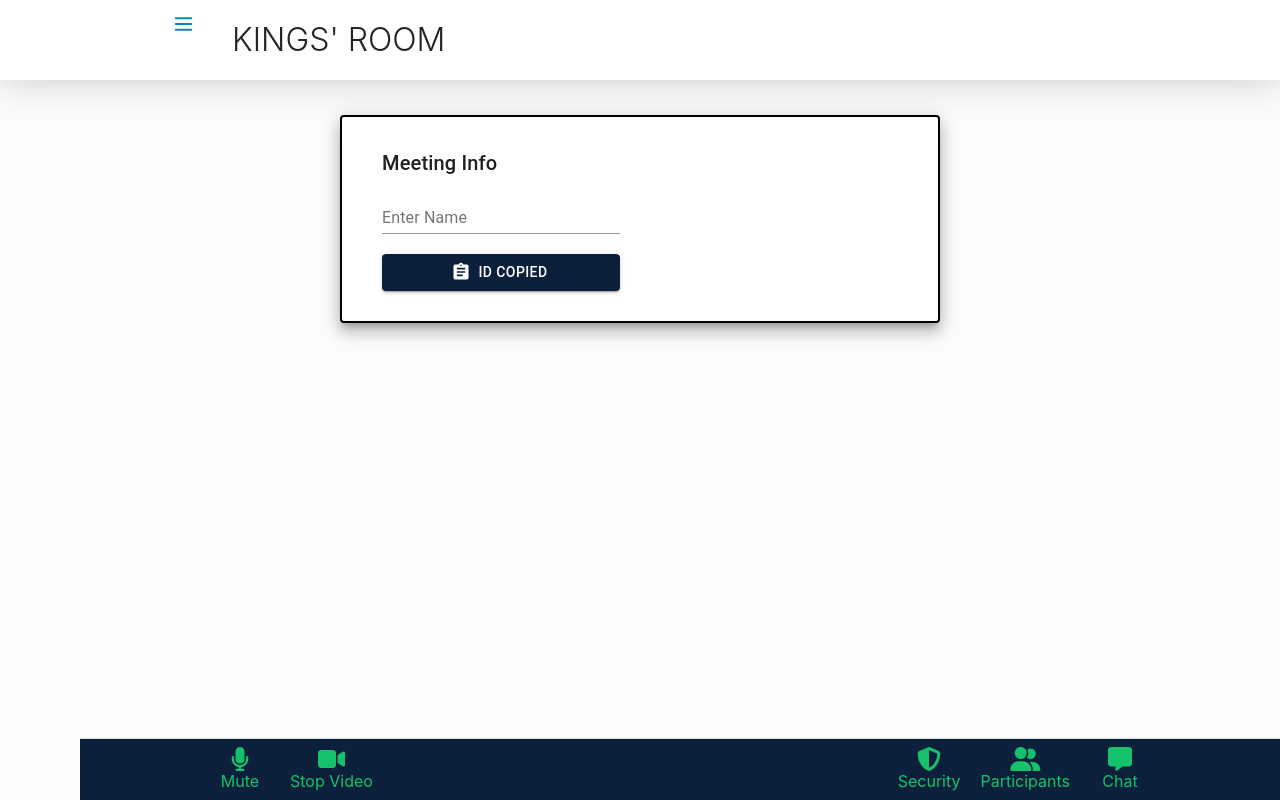
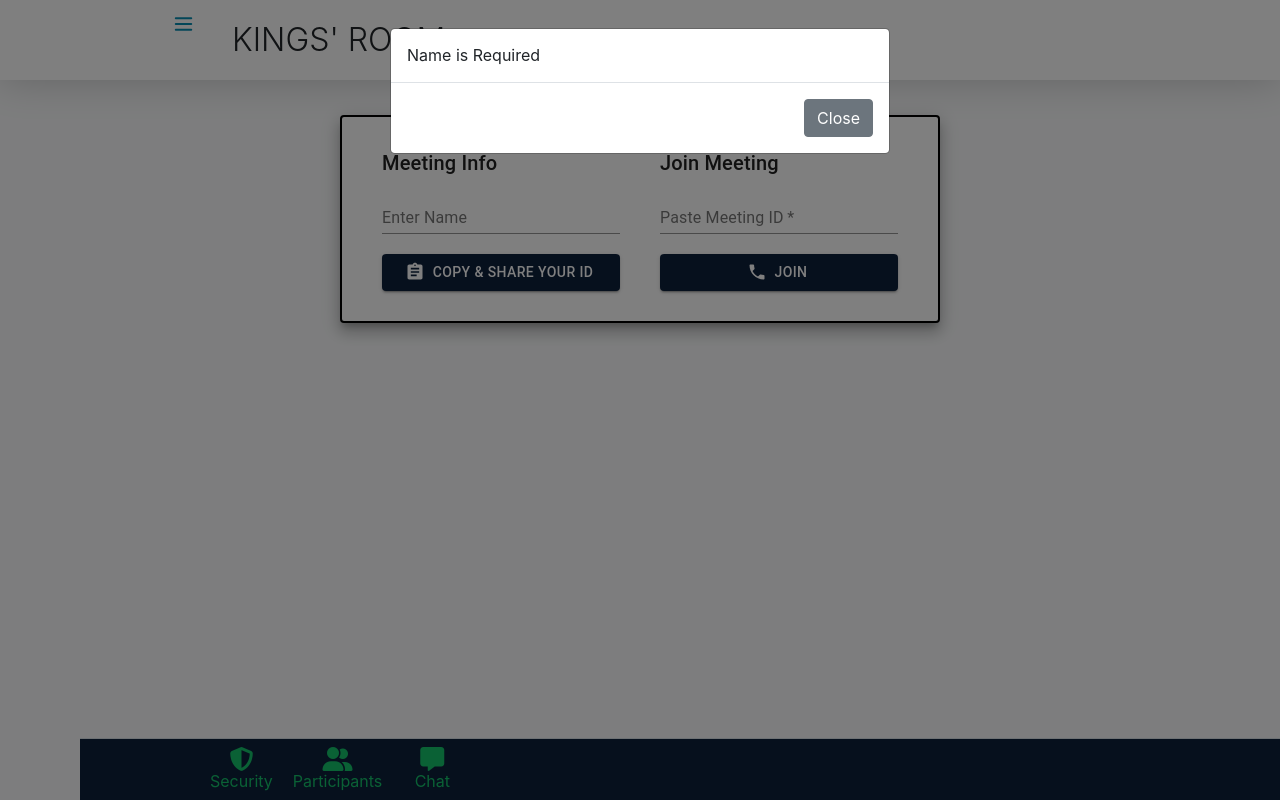
Before and after one commit to eyong-joel7/kings-video-conferencing, a React (Create React App) app: page / in a window 1280 px wide. Both pictures are taken after a click on the button "COPY & SHARE YOUR ID". Built offline with nearby package versions, Linux system fonts and the light colour scheme; no server answers.

Commit message:
Notificaion and Boundaries

```diff
--- a/package.json
+++ b/package.json
@@ -13,6 +13,7 @@
 		"eslint-config-standard": "^16.0.3",
 		"peerjs": "^1.3.1",
 		"react": "^17.0.2",
+		"react-bootstrap": "^1.6.1",
 		"react-copy-to-clipboard": "^5.0.3",
 		"react-dom": "^17.0.1",
 		"react-responsive": "^9.0.0-beta.3",
--- a/src/App.js
+++ b/src/App.js
@@ -7,6 +7,7 @@ const App = () => {
 
   return (
     <Curriculum />
+
   );
 };
 
--- a/src/components/Curricumlum/index.js
+++ b/src/components/Curricumlum/index.js
@@ -286,7 +286,7 @@ const closeNav = ()=>{
                     <VideoPlayer />
                     {
                       (!callAccepted || callEnded) &&  <Sidebar>
-                      <Notifications />
+                      <Notifications show = {true} />
                     </Sidebar>
                     }
 
--- a/src/components/MainControls/index.js
+++ b/src/components/MainControls/index.js
@@ -5,25 +5,30 @@ import { SocketContext } from '../../Context';
 import './style.css';
 
 const MainControls = ()=>{
-    const {callAccepted, leaveCall,playStop, muteUnmute, main__mute_button, main__video_button} = useContext(SocketContext);
+    const {callAccepted, leaveCall,playStop, muteUnmute, main__mute_button, main__video_button, stream} = useContext(SocketContext);
     const isMobile = useMediaQuery({
         query: "(max-device-width: 480px)",
       });
 
     return (
         <div class="main__controls">
+           {
+               stream && (
                 <div class="main__controls__block">
                 <div ref = {main__mute_button} onClick={muteUnmute} class="main__controls__button main__mute_button">
                    <i class="fas fa-microphone"></i>
                    <span>Mute</span>
-                  {/* let this be dynamic */}
+
                 </div>
                 <div ref = {main__video_button} onClick={playStop} class="main__controls__button main__video_button" >
                    <i class="fas fa-video"></i>
                    <span>Stop Video</span>
-                  {/* make this dynamic */}
+
                 </div>
              </div>
+
+               )
+           }
 
             <div class="main__controls__block">
             {
--- /dev/null
+++ b/src/components/Modals/index.js
@@ -0,0 +1,42 @@
+
+import Modal from 'react-bootstrap/Modal';
+import Button from 'react-bootstrap/Button'
+
+const  NotificationModal  =  ({action, actionText, rejectText, message, show, handleClose}) => {
+    // const [show, setShow] = useState(false);
+
+    // const handleClose = () => setShow(false);
+    // const handleShow = () => setShow(true);
+  console.log(`i am in Notofication Modal`)
+    return (
+      <>
+        {/* <Button variant="primary" onClick={handleShow}>
+          Launch static backdrop modal
+        </Button> */}
+
+        <Modal
+          show={show}
+          onHide={handleClose}
+          backdrop="static"
+          keyboard={false}
+        >
+          {/* <Modal.Header closeButton>
+            <Modal.Title>Modal title</Modal.Title>
+          </Modal.Header> */}
+          <Modal.Body>{message}</Modal.Body>
+          <Modal.Footer>
+            <Button variant="secondary" onClick={handleClose}>
+              {rejectText ? rejectText : "Close"}
+            </Button>
+            {action && (
+              <Button variant="primary" onClick={action}>
+                {actionText}
+              </Button>
+            )}
+          </Modal.Footer>
+        </Modal>
+      </>
+    );
+  }
+
+export default NotificationModal;
--- a/src/components/Notifications.jsx
+++ b/src/components/Notifications.jsx
@@ -1,20 +1,26 @@
-import React, { useContext } from 'react';
-import { Button } from '@material-ui/core';
+import React, { useContext, useState } from 'react';
+// import { Button } from '@material-ui/core';
 
 import { SocketContext } from '../Context';
+import NotificationModal from './Modals';
 
 const Notifications = () => {
+
   const { answerCall, call, callAccepted } = useContext(SocketContext);
+   const [show, setShow] = useState(true);
+
+    const handleClose = () => setShow(false);
 
   return (
     <>
       {call.isReceivingCall && !callAccepted && (
-        <div style={{ display: 'flex', justifyContent: 'space-around' }}>
-          <h1>{call.name} is calling:</h1>
-          <Button variant="contained" color="primary" onClick={answerCall}>
-            Answer
-          </Button>
-        </div>
+        // <div style={{ display: 'flex', justifyContent: 'space-around' }}>
+
+        //   {/* <Button variant="contained" color="primary" onClick={answerCall}>
+        //     Accept
+        //   </Button> */}
+        // </div>
+            <NotificationModal show = {show} handleClose = {handleClose} message = {`${call.name} wants to join`} action = {answerCall} actionText = {`Accept`} rejectText = {`Reject`}/>
       )}
     </>
   );
--- a/src/components/Sidebar.jsx
+++ b/src/components/Sidebar.jsx
@@ -5,6 +5,7 @@ import { Assignment, Phone, PhoneDisabled } from '@material-ui/icons';
 import { makeStyles } from '@material-ui/core/styles';
 
 import { SocketContext } from '../Context';
+import NotificationModal from './Modals';
 
 const useStyles = makeStyles((theme) => ({
   root: {
@@ -38,37 +39,84 @@ const useStyles = makeStyles((theme) => ({
 }));
 
 const Sidebar = ({ children }) => {
+
+  const [show, setShow] = useState(false);
+  console.log(`i am in sidebar`);
+    const handleClose = () => setShow(false);
+
   const { me, callAccepted, name, setName, callEnded, leaveCall, callUser } = useContext(SocketContext);
   const [idToCall, setIdToCall] = useState('');
   const [isCopied, setIsCopied] = useState(false);
+  const [isJoin, setIsJoin] = useState(false);
+  const [message, setMessage] = useState("");
+
   const classes = useStyles();
+ const joinMeeting = (idToCall) =>{
+   if(name){
+   if(!isJoin && idToCall !==''){
+    callUser(idToCall);
+    setIsJoin(true);
+   }
+   else {
+     setShow(true);
+setMessage('Please insert the Meeting ID you want to join');
+    //  <NotificationModal show = {show} handleClose = {handleClose} message = {`Please insert the Meeting ID you want to join`} />
+   }
+  }
+  else{
+    setShow(true);
+    setMessage(`Name is Required`);
+    // <NotificationModal show = {show} handleClose = {handleClose} message = {`Name is Required`}  />
+  }
 
+ }
+
+ const copyID = ()=>{
+   if(name){
+
+
+   setIsCopied(true);
+  }
+  else{
+    setShow(true);
+    setMessage(`Name is Required`);
+    // <NotificationModal show = {show} handleClose = {handleClose} message = {`Name is Required`} />
+  }
+ }
   return (
+    <>
+
     <Container className={classes.container}>
       <Paper elevation={10} className={classes.paper}>
         <form className={classes.root} noValidate autoComplete="off">
           <Grid container className={classes.gridContainer}>
-            <Grid item xs={12} md={6} className={classes.padding}>
+            {
+              !isJoin && (   <Grid item xs={12} md={6} className={classes.padding}>
                 <Typography gutterBottom variant="h6">Meeting Info</Typography>
                 <TextField label="Enter Name" value={name} onChange={(e) => setName(e.target.value)} fullWidth />
                 <CopyToClipboard text={me} className={classes.margin}>
-                <Button onClick = {()=> setIsCopied(true)} variant="contained" color="primary" fullWidth  startIcon={<Assignment fontSize="large" />}>
-                 {!isCopied ? `Copy & Share Your ID` : 'ID Copied'}
+                  <Button onClick = {()=> copyID()} variant="contained" color="primary" fullWidth  startIcon={<Assignment fontSize="large" />}>
+                   {!isCopied  ? `Copy & Share Your ID` : 'ID Copied'}
                   </Button>
                 </CopyToClipboard>
               </Grid>
+          )
+            }
+
             {
               !isCopied && (
                 <Grid item xs={12} md={6} className={classes.padding}>
                 <Typography gutterBottom variant="h6">Join Meeting</Typography>
                 <TextField label="Paste Meeting ID" value={idToCall} required onChange={(e) => setIdToCall(e.target.value)} fullWidth />
-                {callAccepted && !callEnded ? (
+                {(callAccepted && !callEnded) || isJoin ? (
                   <Button variant="contained" color="secondary" startIcon={<PhoneDisabled fontSize="large" />} fullWidth onClick={leaveCall} className={classes.margin}>
-                    Hang Up
+                    Joining...
                   </Button>
                 ) : (
-                  <Button variant="contained" color="primary" startIcon={<Phone fontSize="large" />} fullWidth onClick={() => callUser(idToCall)} className={classes.margin}>
-                    JOIN
+                  <Button variant="contained" color="primary" startIcon={<Phone fontSize="large" />} fullWidth onClick={() => joinMeeting(idToCall)} className={classes.margin}>
+                   {
+                     !isJoin && 'JOIN'
+                   }
                   </Button>
                 )}
               </Grid>
@@ -81,6 +129,10 @@ const Sidebar = ({ children }) => {
         {children}
       </Paper>
     </Container>
+   {
+     show && <NotificationModal show = {show} handleClose = {handleClose} message = {message} />
+   }
+    </>
   );
 };
 
```
Also changed, not shown: 1 other file (tests, documents, lock files or other folders). Lines whose indentation alone changed are shown as unchanged.
